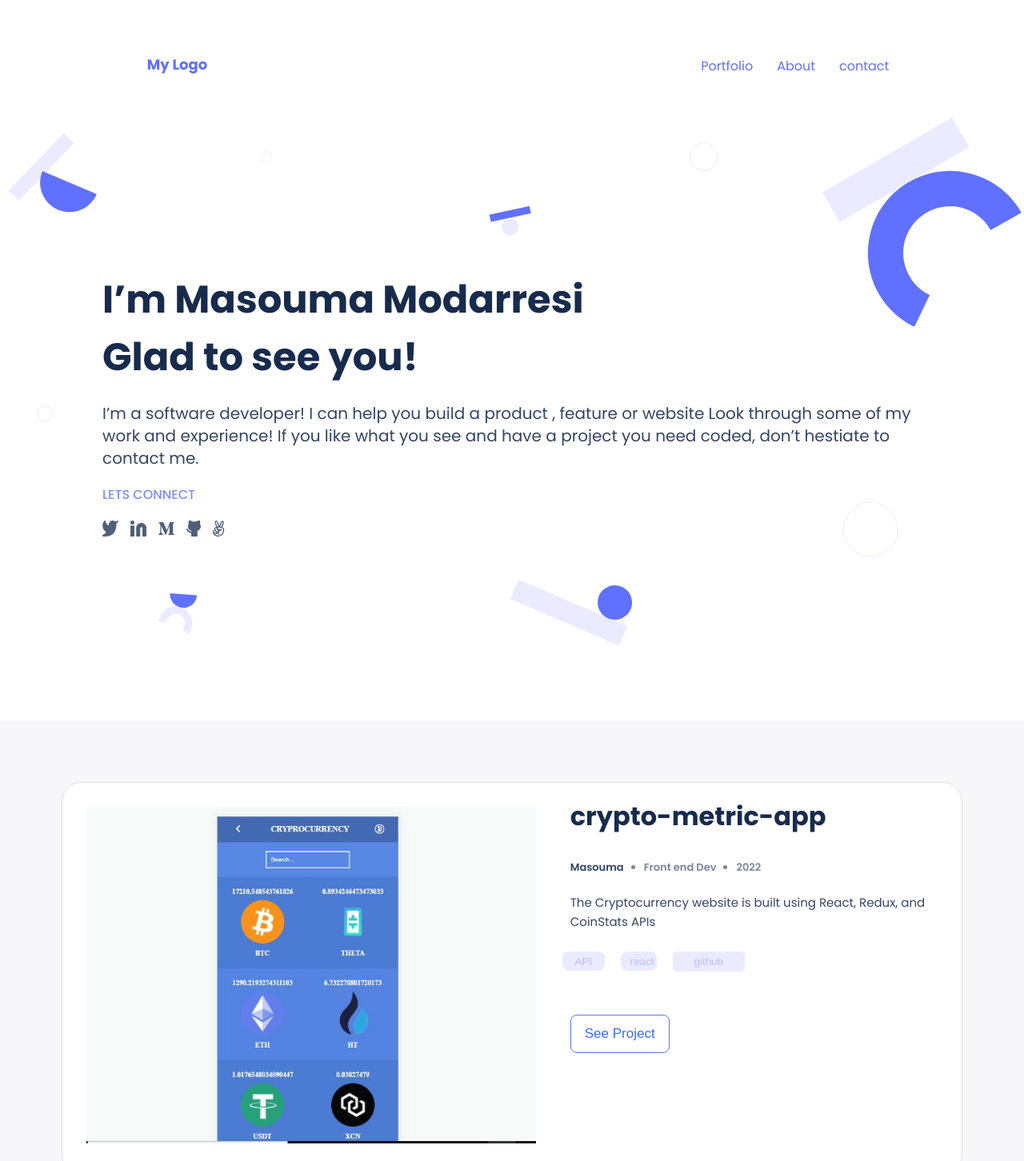
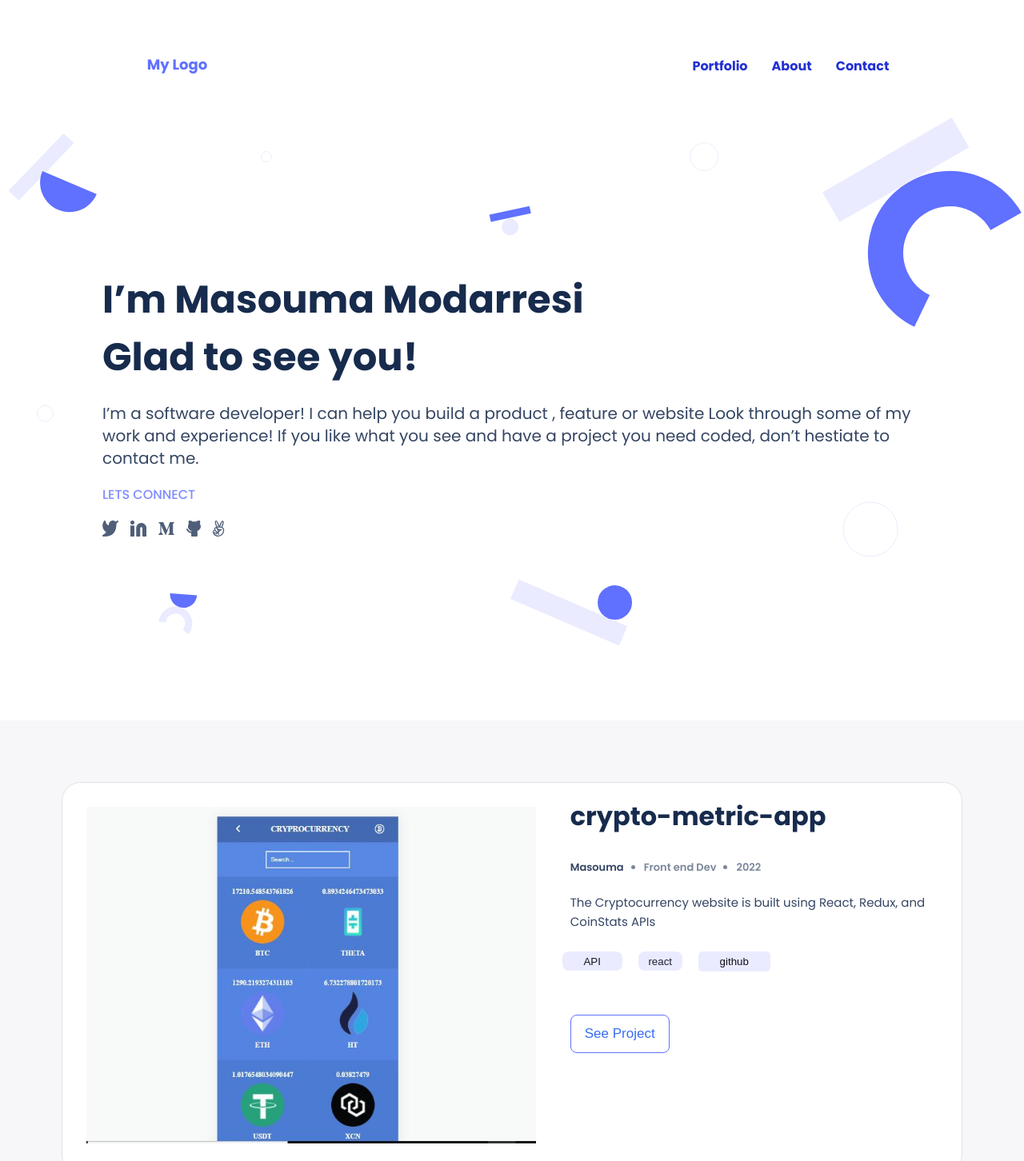
Before and after one commit to Masouma864/Masouma_Portfolio, a website: page index.html in a window 1280 px wide. Shown: the top 1452 px of the page at 80% size. Drawn offline with nearby package versions, Linux system fonts and the light colour scheme.

Commit message:
refactor portfolio

```diff
--- a/index.html
+++ b/index.html
@@ -36,9 +36,9 @@
       </div>
       <div id="desktop-menu">
         <ul class="flex list">
-          <li>Portfolio</li>
-          <li>About</li>
-          <li>contact</li>
+          <li><a class="nav-link-desktop" href="#portfolio">Portfolio</a></li>
+          <li><a class="nav-link-desktop" href="#about">About</a></li>
+          <li><a class="nav-link-desktop" href="#contact">Contact</a> </li>
         </ul>
       </div>
     </nav>
@@ -59,12 +59,12 @@
       <div class="socialmedia_icons">
         <ul class="media_icons">
           <li>
-            <a href="#">
+            <a href="https://twitter.com/MasoumaModarres?t=uqUxGfsEqcqBHvqrpDhprg&s=08">
               <img src="images/icons/twitter.svg" alt="Twitter Icon" />
             </a>
           </li>
           <li>
-            <a href="#">
+            <a href="https://www.linkedin.com/in/masouma-modarresi/">
               <img src="images/icons/linkedin.png" alt="LinkedIn Icon" />
             </a>
           </li>
@@ -74,7 +74,7 @@
             </a>
           </li>
           <li>
-            <a href="#">
+            <a href="https://github.com/Masouma864/">
               <img src="images/icons/cat.svg" alt="Github Icon" />
             </a>
           </li>
--- a/script.js
+++ b/script.js
@@ -33,7 +33,7 @@ const projects = [
       role: 'Front end Dev',
       year: 2022,
     },
-    screenshot: 'images/works/space-travelers.jpg',
+    screenshot: 'images/works/space-traveler.png',
     shortDescription:
       'An SPA app to view and read about the SpaceX latest rockets and missions form SpaceX API',
     description:
@@ -50,7 +50,7 @@ const projects = [
       role: 'Full Stack Dev',
       year: 2022,
     },
-    screenshot: 'images/works/Math-Magician.png',
+    screenshot: 'images/works/Math-Magician.jpg',
     shortDescription:
       "A simple and fun website that contains three single page applications. It has welcome page, calculator page, quotes page. this project is built with react.",
     description:
@@ -69,9 +69,9 @@ const projects = [
     },
     screenshot: 'images/works/Loaderboard.jpg',
     shortDescription:
-      'The leaderboard website displays scores submitted by different players. .',
+      'The leaderboard website displays scores submitted by different players.',
     description:
-      "This is a Webpack Leaderboard project based on REST API. With this app, you can add players score to the board and get the scores on the leader board list using API endpoint",
+      "This is a Webpack Leaderboard project based on REST API. With this app, you can add players score to the board and get the scores on the leader board list using API endpoint.",
     skills: ['html', 'css', 'javascript', 'API'],
     liveLink: 'https://masouma864.github.io/Loaderboard-App/',
     sourceLink: 'https://github.com/Masouma864/Loaderboard-App',
--- a/style.css
+++ b/style.css
@@ -119,7 +119,7 @@ h2 {
   margin: 15px auto 0;
 }
 
-.image-container > img {
+.image-container>img {
   width: 100%;
 }
 
@@ -193,12 +193,12 @@ h2 {
 
 .btn-sm {
   background-color: #ebebff;
-  width: 53px;
+  width: 75px;
   text-align: center;
   height: 24px;
   border-radius: 8px;
   border: none;
-  color: #b7bcff;
+  color: #141522;
   padding: 4px 12px 4px 12px;
   transition: 0.2s;
   margin-bottom: 20px;
@@ -222,12 +222,12 @@ h2 {
 
 .btn-md {
   background-color: #ebebff;
-  width: 45px;
+  width: 55px;
   text-align: center;
   height: 24px;
   border-radius: 8px;
   border: none;
-  color: #b7bcff;
+  color: #1d1f33;
   padding: 4px 12px;
   transition: 0.2s;
   margin-bottom: 20px;
@@ -240,7 +240,7 @@ h2 {
   height: 25px;
   border-radius: 5px;
   border: none;
-  color: #b7bcff;
+  color: #0f0f1b;
   transition: 0.2s;
   margin-bottom: 20px;
 }
@@ -316,7 +316,7 @@ h2 {
   padding: 8px;
 }
 
-.tech-title > h3 {
+.tech-title>h3 {
   font-size: 20px;
   font-weight: 500;
   margin: 10px 0;
@@ -342,11 +342,11 @@ h2 {
   color: white;
 }
 
-.tech-content > ul {
+.tech-content>ul {
   padding: 0 8px;
 }
 
-.tech-content > ul > li {
+.tech-content>ul>li {
   background-color: #f7f7f9;
   border-radius: 8px;
   padding: 9px 12px;
@@ -355,7 +355,7 @@ h2 {
   list-style: none;
 }
 
-.tech-content > ul > li > img {
+.tech-content>ul>li>img {
   width: 48px;
   height: 48px;
 }
@@ -527,6 +527,12 @@ h2 {
 .nav-link {
   color: #fff;
   text-decoration: none;
+}
+
+.nav-link-desktop {
+  text-decoration: none;
+  color: #2230d2;
+  font-weight: bold;
 }
 
 .hide {
@@ -868,7 +874,7 @@ h2 {
 
   /* Languages section */
 
-  .tech-content > ul > li {
+  .tech-content>ul>li {
     list-style: none;
     background-color: #f7f7f9;
     border-radius: 8px;
```
Also changed, not shown: images/works/space-traveler.PNG (added), images/works/space-travelers.jpg (deleted).
